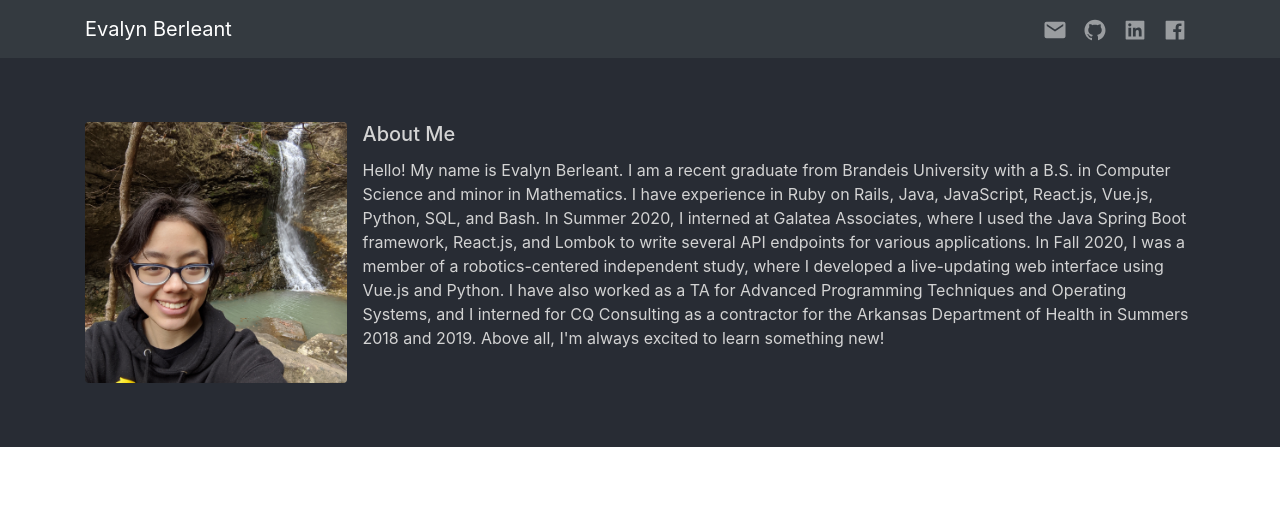
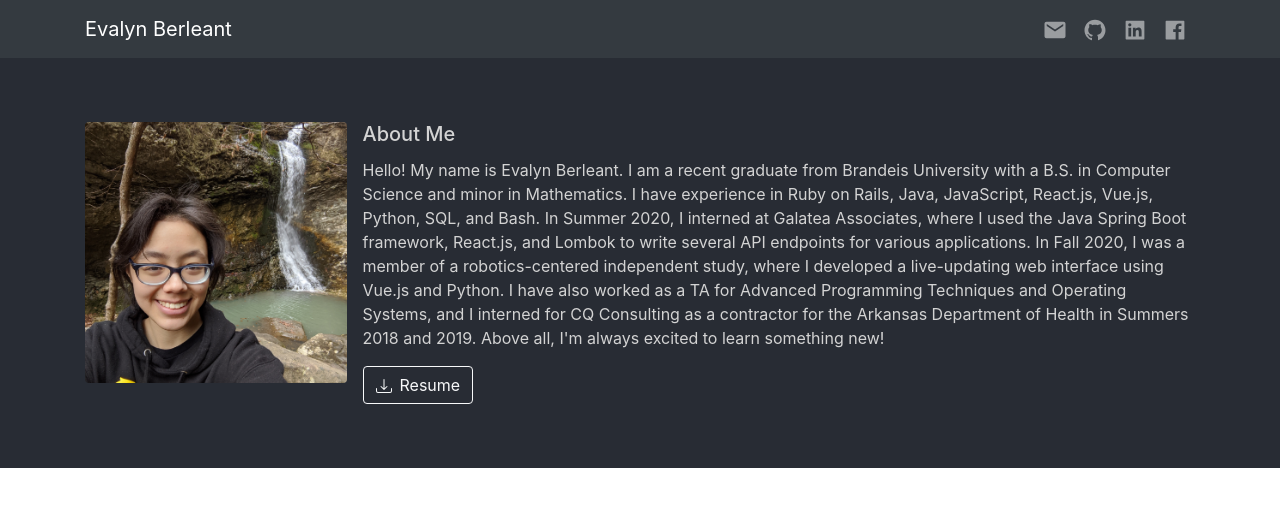
Before and after one commit to eberleant/eberleant.github.io, a React (Create React App) app: page / in a window 1280 px wide. Shown: the top 506 px of the page. Built offline with nearby package versions, Linux system fonts and the light colour scheme.

Commit message:
Add download resume button

```diff
--- a/src/components/Home.jsx
+++ b/src/components/Home.jsx
@@ -5,6 +5,8 @@ import Card from 'react-bootstrap/Card';
 import Row from 'react-bootstrap/Row';
 import Col from 'react-bootstrap/Col';
 import Jumbotron from 'react-bootstrap/Jumbotron';
+import Button from 'react-bootstrap/Button';
+import { BsDownload } from 'react-icons/bs';
 
 function Home() {
   return (
@@ -20,6 +22,10 @@ function Home() {
                 <Card.Title>About Me</Card.Title>
                 {/* eslint-disable-next-line max-len */}
                 <Card.Text>Hello! My name is Evalyn Berleant. I am a recent graduate from Brandeis University with a B.S. in Computer Science and minor in Mathematics. I have experience in Ruby on Rails, Java, JavaScript, React.js, Vue.js, Python, SQL, and Bash. In Summer 2020, I interned at Galatea Associates, where I used the Java Spring Boot framework, React.js, and Lombok to write several API endpoints for various applications. In Fall 2020, I was a member of a robotics-centered independent study, where I developed a live-updating web interface using Vue.js and Python. I have also worked as a TA for Advanced Programming Techniques and Operating Systems, and I interned for CQ Consulting as a contractor for the Arkansas Department of Health in Summers 2018 and 2019. Above all, I&apos;m always excited to learn something new!</Card.Text>
+                <Button href="https://docs.google.com/uc?id=14vIpSHMwW7P7VY_oF7SbdWgbxLmJZ1SI&export=download" variant="outline-light">
+                  <BsDownload className="mr-2" />
+                  Resume
+                </Button>
               </Card.Body>
             </Col>
           </Row>
```
